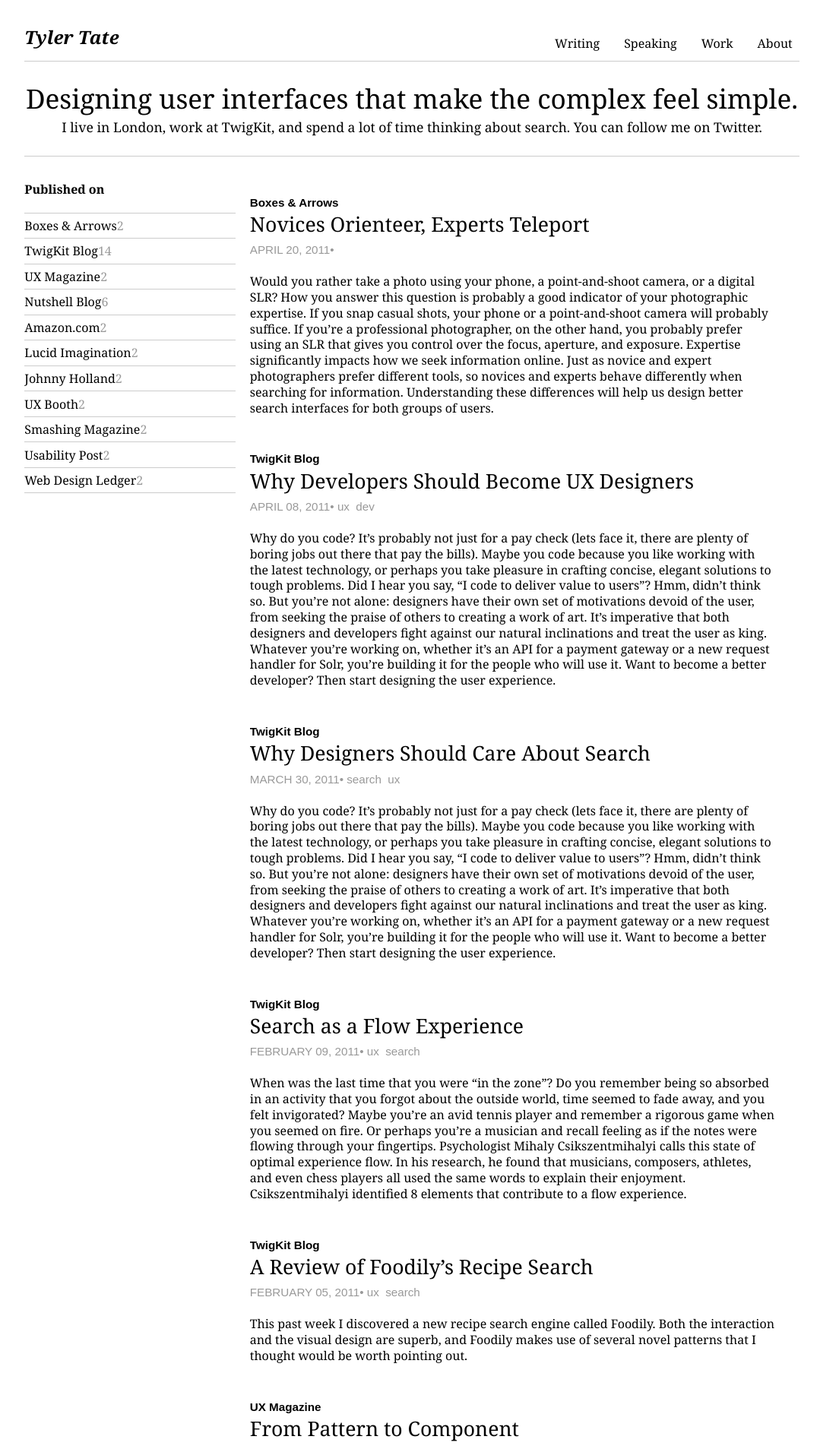
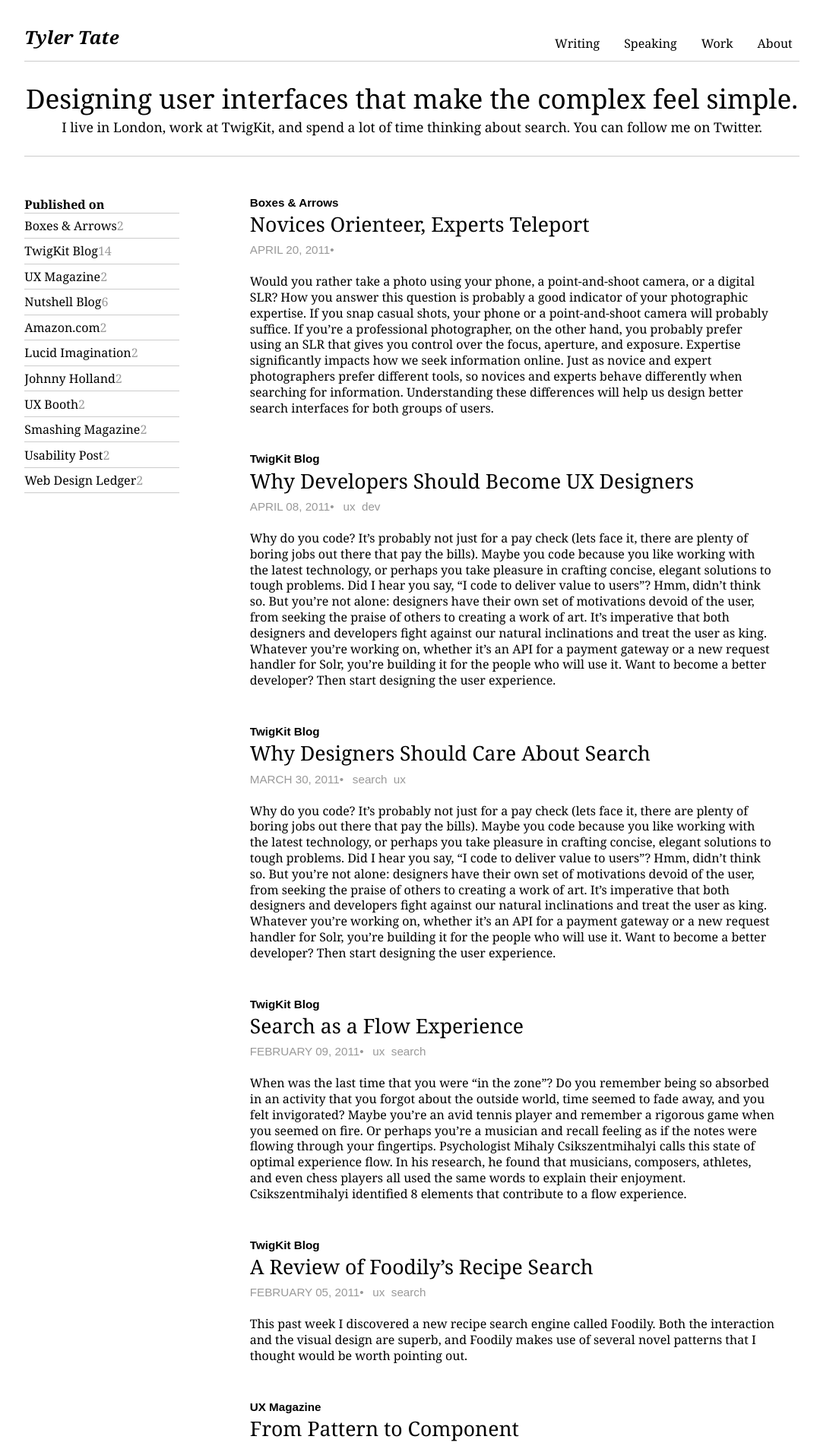
Before and after one commit to SeriouslyInc/tylertate, a Jekyll site: the page built from index.html, in a window 1280 px wide. Shown: the top 1907 px of the page at 76% size, without its empty margins (98-1177 px from the left). Built offline with Jekyll 4.4.1, drawn with Linux system fonts in a browser that asks for light colours; nearby versions of some CDN libraries.

Commit message:
Simplifying

```diff
--- a/resources/css/main.css
+++ b/resources/css/main.css
@@ -96,13 +96,14 @@ section#writing {
 section#writing aside {
   overflow: hidden;
   float: left;
-  width: 26.785714285714285%;
+  width: 19.642857142857142%;
   margin: 0 0.8928571428571428%;
   _display: inline;
+  padding-right: 7.1428%;
+  margin-top: 1.25em;
 }
 section#writing aside ul#publisher {
   border-top: 1px solid #ccc;
-  margin-top: 1.25em;
 }
 section#writing aside ul#publisher li {
   border-bottom: 1px solid #ccc;
@@ -145,6 +146,7 @@ section#writing section#articles article header h2 a {
 }
 section#writing section#articles article header p {
   margin: 0.5em 0;
+  padding-right: 0.5em;
   display: inline-block;
   color: #999;
 }
--- a/resources/css/main.less
+++ b/resources/css/main.less
@@ -96,11 +96,12 @@ section#writing {
 	padding-bottom: 1.5em;
 
 	aside {
-		.grid(4);
+		.grid(3);
+		padding-right: 7.1428%;
+		margin-top: 1.25em;
 
 		ul#publisher {
 			border-top: 1px solid #ccc;
-			margin-top: 1.25em;
 
 			li {
 				border-bottom: 1px solid #ccc;
@@ -145,6 +146,7 @@ section#writing {
 				}
 				p {
 					margin: 0.5em 0;
+					padding-right: 0.5em;
 					display: inline-block;
 					color: #999;
 
```
